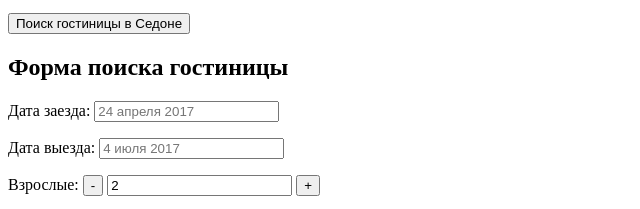
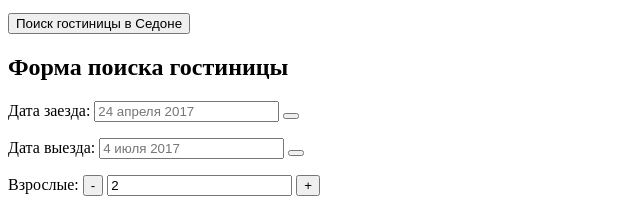
Before and after one commit to 3rdb/465209-sedona-27, a plain HTML site: page index.html in a window 1280 px wide. Shown: the part 2413-2622 px from the top of the page, 0-640 px from the left. Drawn offline with Linux system fonts and the light colour scheme.

Commit message:
+ кнопки к дате

```diff
--- a/index.html
+++ b/index.html
@@ -121,12 +121,14 @@
           <label>
             Дата заезда:
             <input type="text" name="date" value="" placeholder="24 апреля 2017">
+            <button type="button"></button>
           </label>
         </p>
         <p>
           <label>
             Дата выезда:
             <input type="text" name="date" value="" placeholder="4 июля 2017">
+            <button type="button"></button>
           </label>
         </p>
         <p>
```
